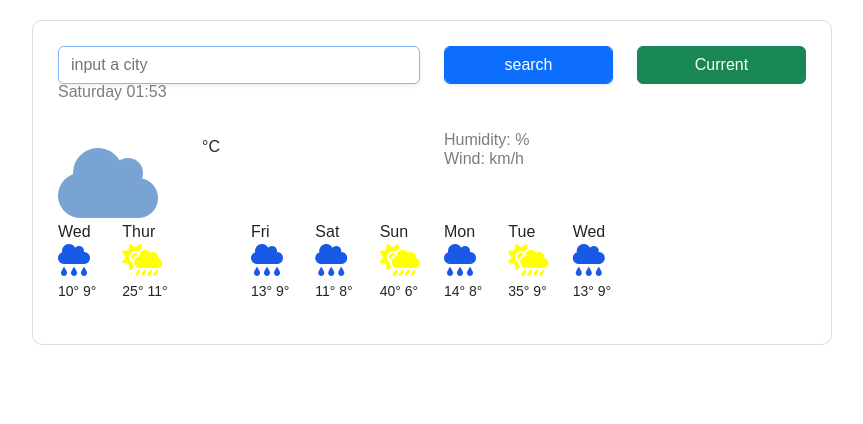
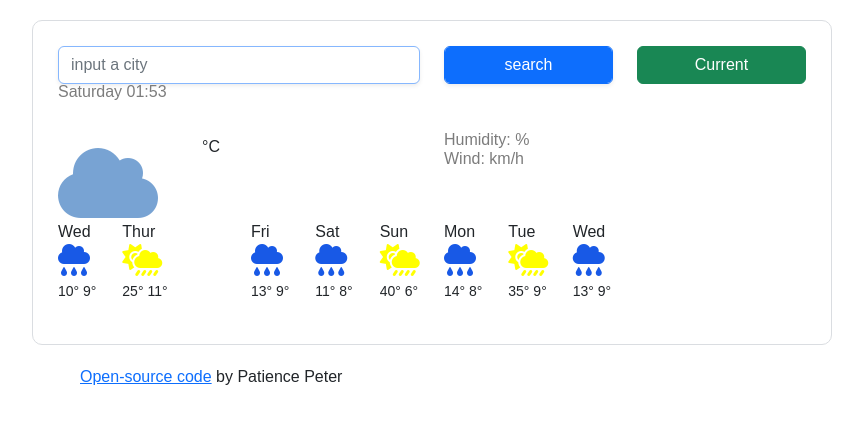
Before and after one commit to patiencepeter/Hosting-, a plain HTML site: page index.html in a window 1280 px wide. Shown: the whole page, without its empty margins (208-1071 px from the left). Drawn offline with nearby package versions, Linux system fonts and the light colour scheme; no server answers.

Commit message:
Add files via upload
hosted site has the most current information on the current weather app

```diff
--- a/index.html
+++ b/index.html
@@ -157,6 +157,7 @@
 
 
     </div>
+     <p class="footer"><a href="https://hostserve-weather.onrender.com">Open-source code</a> by Patience Peter</p>
 
 
 
--- a/style.css
+++ b/style.css
@@ -71,3 +71,8 @@ li {
             font-size: 2em;
             color: yellow;
         }
+
+        .footer{
+          margin-left: 18em;
+
+        }
```
